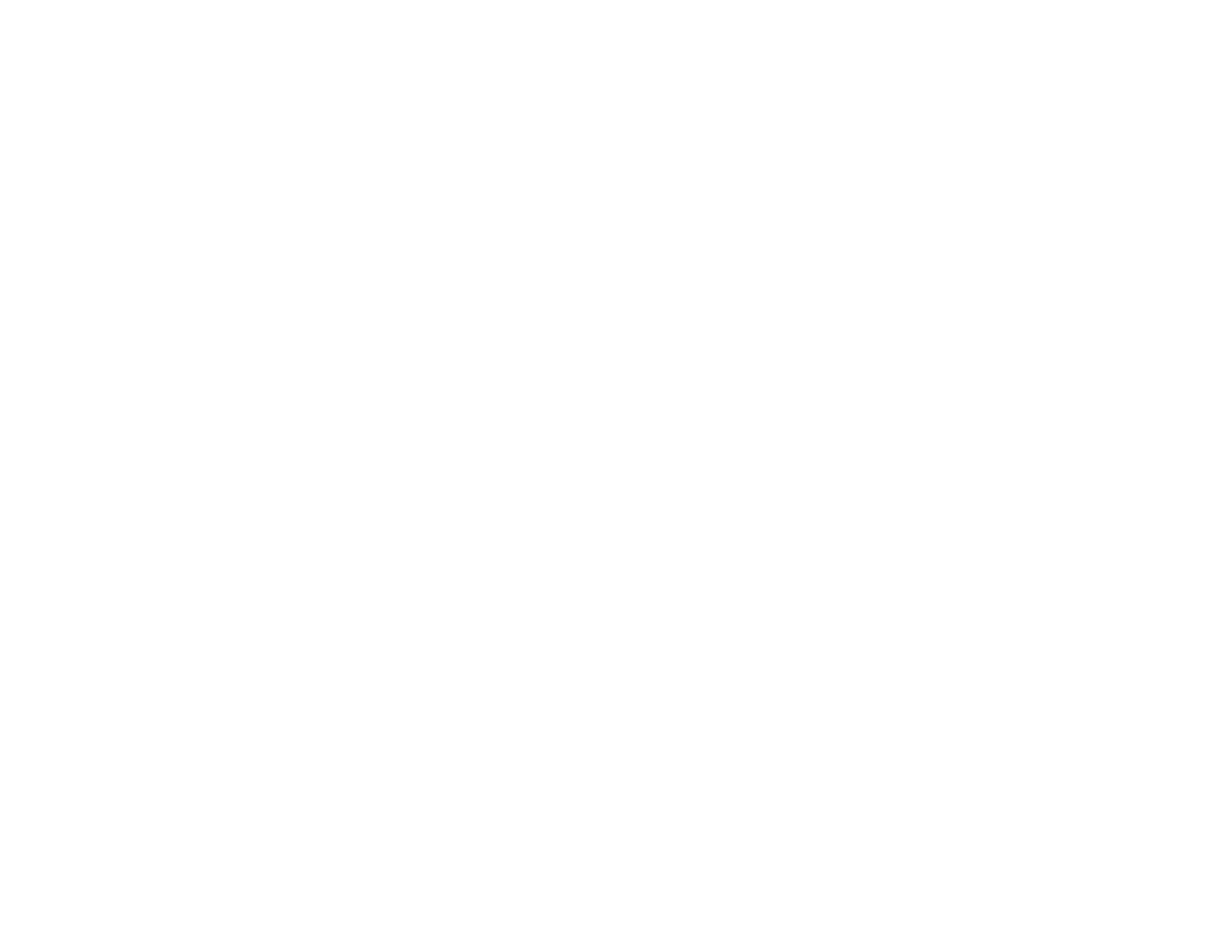
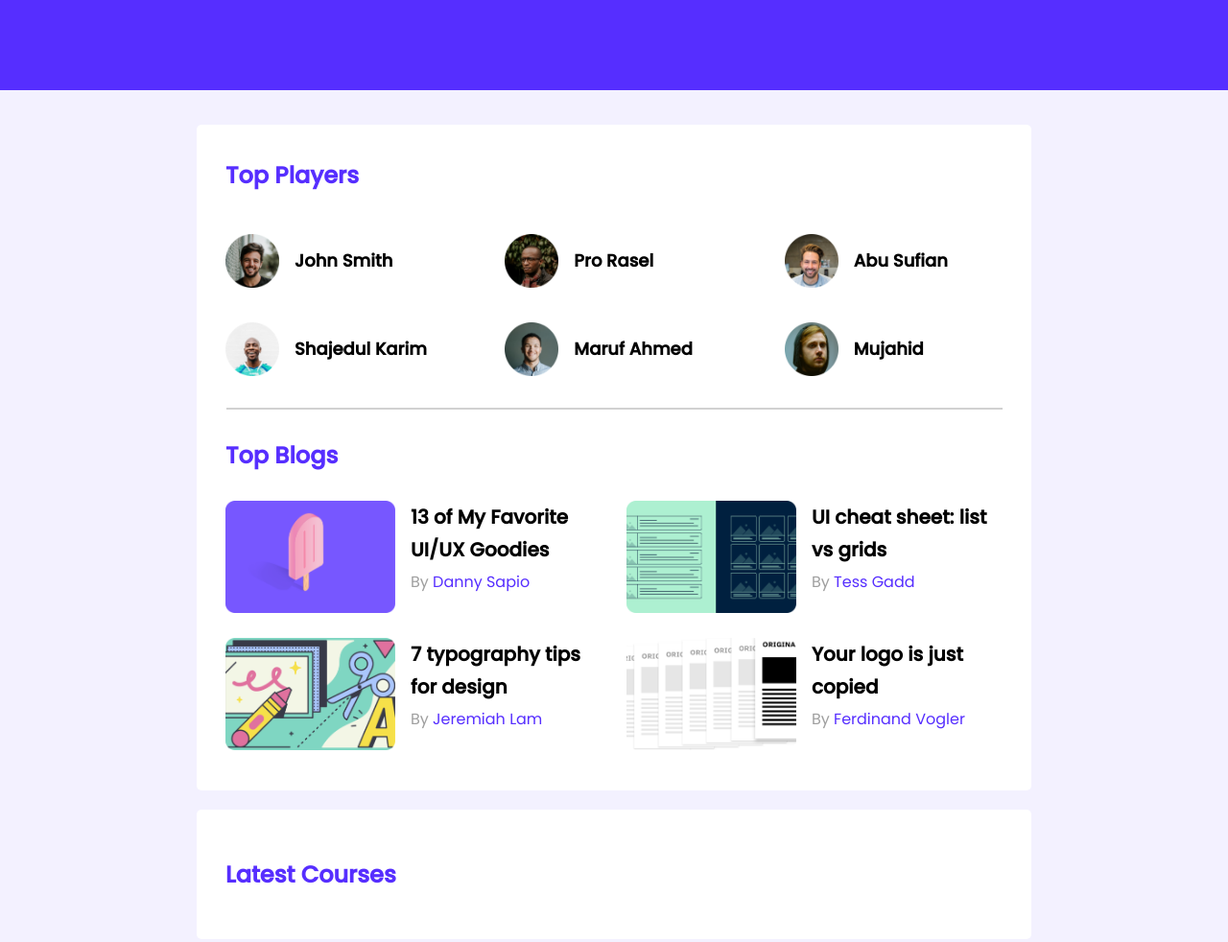
Before and after one commit to jana-alam/leader-board-player, a plain HTML site: page index.html in a window 1280 px wide. Shown: the whole page at 96% size. Before the commit the page ends 800 px from the top, so only its background shows below. Drawn offline with Linux system fonts and the light colour scheme; files that its build step writes are made by us from their sources.

Commit message:
Two section completed

```diff
--- a/css/style.css
+++ b/css/style.css
@@ -1,10 +1,113 @@
 /* Fonts */
 
-@import url("https://fonts.googleapis.com/css2?family=Poppins:wght@500&display=swap");
+@import url("https://fonts.googleapis.com/css2?family=Poppins:wght@400;500&display=swap");
 
 /* Common Style or Utilities */
 
 body {
   margin: 0;
   font-family: "Poppins", sans-serif;
+  font-weight: 400;
 }
+main {
+  display: flex;
+  flex-direction: column;
+  align-items: center;
+  background: #f3f1ff;
+  padding: 36px 0 28px;
+}
+.container {
+  width: 870px;
+}
+.theme-color {
+  color: #562eff;
+}
+hr {
+  margin: 0;
+  width: 807px;
+  margin: auto;
+  border: 1px solid #d1d1d1;
+}
+/* Section styles */
+
+section {
+  background-color: white;
+  border-radius: 5px;
+  margin-bottom: 20px;
+}
+.section-items-padding {
+  padding: 30px;
+}
+
+/* Top Players */
+
+.top-players-title {
+  margin-top: 5px;
+  margin-bottom: 40px;
+}
+.players {
+  display: grid;
+  grid-template-columns: repeat(3, 1fr);
+  column-gap: 4rem;
+  row-gap: 29px;
+}
+.player {
+  display: flex;
+  align-items: center;
+}
+.player img {
+  width: 56px;
+  height: 56px;
+}
+.player-name {
+  font-size: 18px;
+  margin-left: 16px;
+}
+
+/* Blogs Styles */
+.top-blogs {
+  padding-bottom: 42px;
+}
+.top-blogs-title {
+  margin: 0;
+}
+.blogs {
+  margin-top: 30px;
+  display: grid;
+  grid-template-columns: repeat(2, 1fr);
+  gap: 26px;
+}
+
+.blog-thumbnail {
+  height: 117px;
+}
+.blog-thumbnail img {
+  width: 177px;
+  height: 117px;
+}
+.blog {
+  display: flex;
+  align-items: flex-start;
+}
+.blog-info {
+  margin-left: 16px;
+  line-height: 34px;
+}
+.blog-title {
+  font-size: 20px;
+  margin: 0;
+}
+.blog-author {
+  color: #9f9f9f;
+  margin: 0;
+}
+.blog-link {
+  text-decoration: none;
+}
+/* Testing CSS */
+
+header {
+  height: 94px;
+  width: 100%;
+  background: #562eff;
+}
--- a/index.html
+++ b/index.html
@@ -7,7 +7,111 @@
     <title>Leader Board | Player</title>
 
     <!-- StyleSheet -->
-    <link rel="stylesheet" href="style.css" />
+    <link rel="stylesheet" href="css/style.css" />
   </head>
-  <body></body>
+  <body>
+    <!-- Header Starts -->
+    <header>
+      <nav>
+        <div class="logo-area"></div>
+        <div class="menu-area"></div>
+      </nav>
+    </header>
+    <!-- Header Ends -->
+    <!-- Main Sections Starts -->
+    <main>
+      <!-- Top Section -->
+      <section class="container">
+        <!-- Players Section -->
+        <div class="top-players section-items-padding">
+          <h1 class="top-players-title theme-color">Top Players</h1>
+          <div class="players">
+            <div class="player">
+              <img src="images/players/player-1.png" alt="Players Image" />
+              <h3 class="player-name">John Smith</h3>
+            </div>
+            <div class="player">
+              <img src="images/players/player-2.png" alt="Players Image" />
+              <h3 class="player-name">Pro Rasel</h3>
+            </div>
+            <div class="player">
+              <img src="images/players/player-3.png" alt="Players Image" />
+              <h3 class="player-name">Abu Sufian</h3>
+            </div>
+            <div class="player">
+              <img src="images/players/player-4.png" alt="Players Image" />
+              <h3 class="player-name">Shajedul Karim</h3>
+            </div>
+            <div class="player">
+              <img src="images/players/player-5.png" alt="Players Image" />
+              <h3 class="player-name">Maruf Ahmed</h3>
+            </div>
+            <div class="player">
+              <img src="images/players/player-6.png" alt="Players Image" />
+              <h3 class="player-name">Mujahid</h3>
+            </div>
+          </div>
+        </div>
+        <hr />
+        <!-- Blogs Section -->
+        <div class="top-blogs section-items-padding">
+          <h1 class="top-blogs-title theme-color">Top Blogs</h1>
+          <div class="blogs">
+            <article class="blog">
+              <div class="blog-thumbnail">
+                <img src="images/blogs/blog-1.png" alt="Blog Thumbnail" />
+              </div>
+              <div class="blog-info">
+                <h3 class="blog-title">13 of My Favorite UI/UX Goodies</h3>
+                <p class="blog-author">
+                  By <a href="#" class="theme-color blog-link">Danny Sapio</a>
+                </p>
+              </div>
+            </article>
+            <article class="blog">
+              <div class="blog-thumbnail">
+                <img src="images/blogs/blog-2.png" alt="Blog Thumbnail" />
+              </div>
+              <div class="blog-info">
+                <h3 class="blog-title">UI cheat sheet: list vs grids</h3>
+                <p class="blog-author">
+                  By <a href="#" class="theme-color blog-link">Tess Gadd</a>
+                </p>
+              </div>
+            </article>
+            <article class="blog">
+              <div class="blog-thumbnail">
+                <img src="images/blogs/blog-3.png" alt="Blog Thumbnail" />
+              </div>
+              <div class="blog-info">
+                <h3 class="blog-title">7 typography tips for design</h3>
+                <p class="blog-author">
+                  By <a href="#" class="theme-color blog-link">Jeremiah Lam</a>
+                </p>
+              </div>
+            </article>
+            <article class="blog">
+              <div class="blog-thumbnail">
+                <img src="images/blogs/blog-4.png" alt="Blog Thumbnail" />
+              </div>
+              <div class="blog-info">
+                <h3 class="blog-title">Your logo is just copied</h3>
+                <p class="blog-author">
+                  By
+                  <a href="#" class="theme-color blog-link">Ferdinand Vogler</a>
+                </p>
+              </div>
+            </article>
+          </div>
+        </div>
+      </section>
+      <!-- Bottom Section -->
+      <section class="container">
+        <div class="latest-courses section-items-padding">
+          <h1 class="atest-courses-title theme-color">Latest Courses</h1>
+        </div>
+      </section>
+    </main>
+    <!-- Main Section Ends -->
+  </body>
 </html>
```
